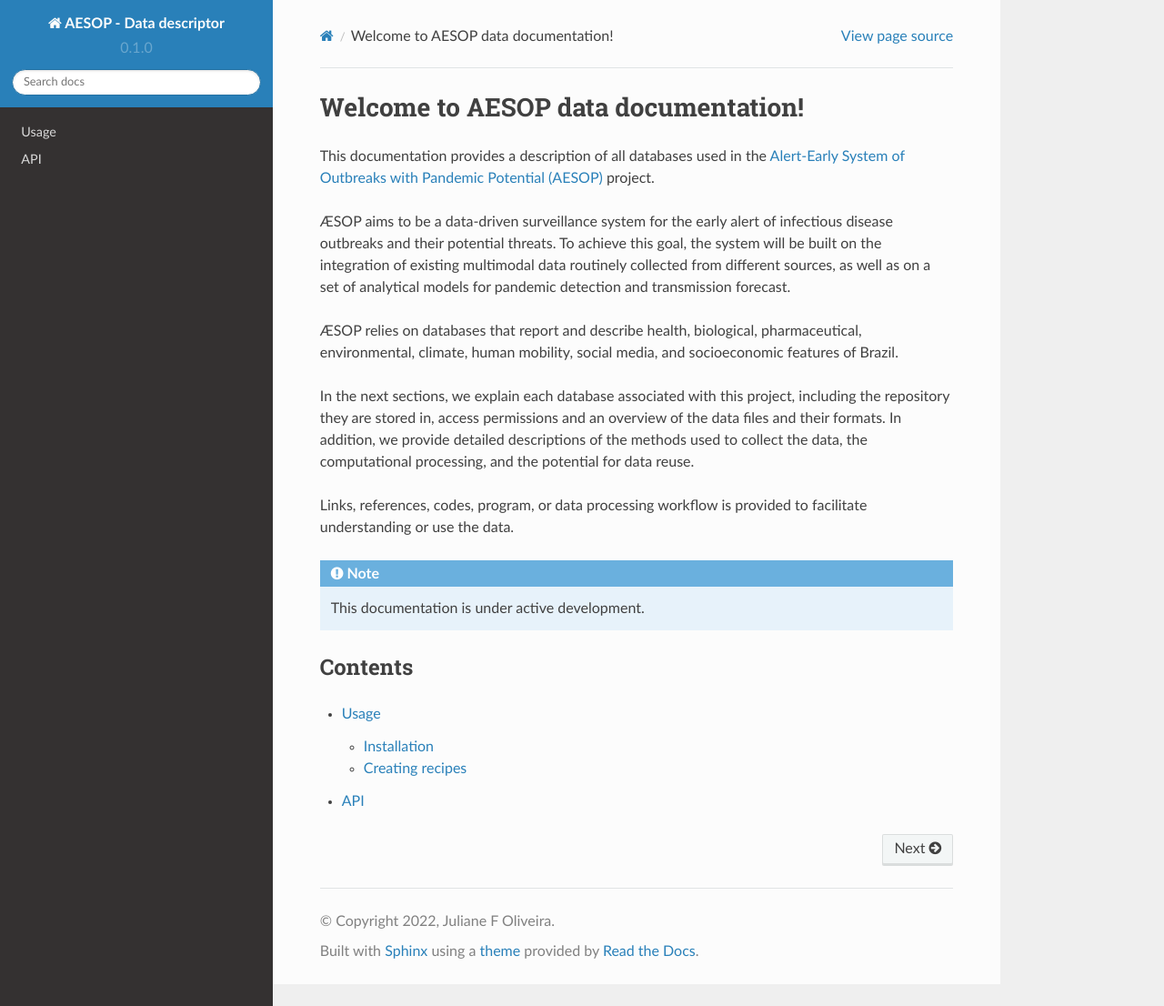
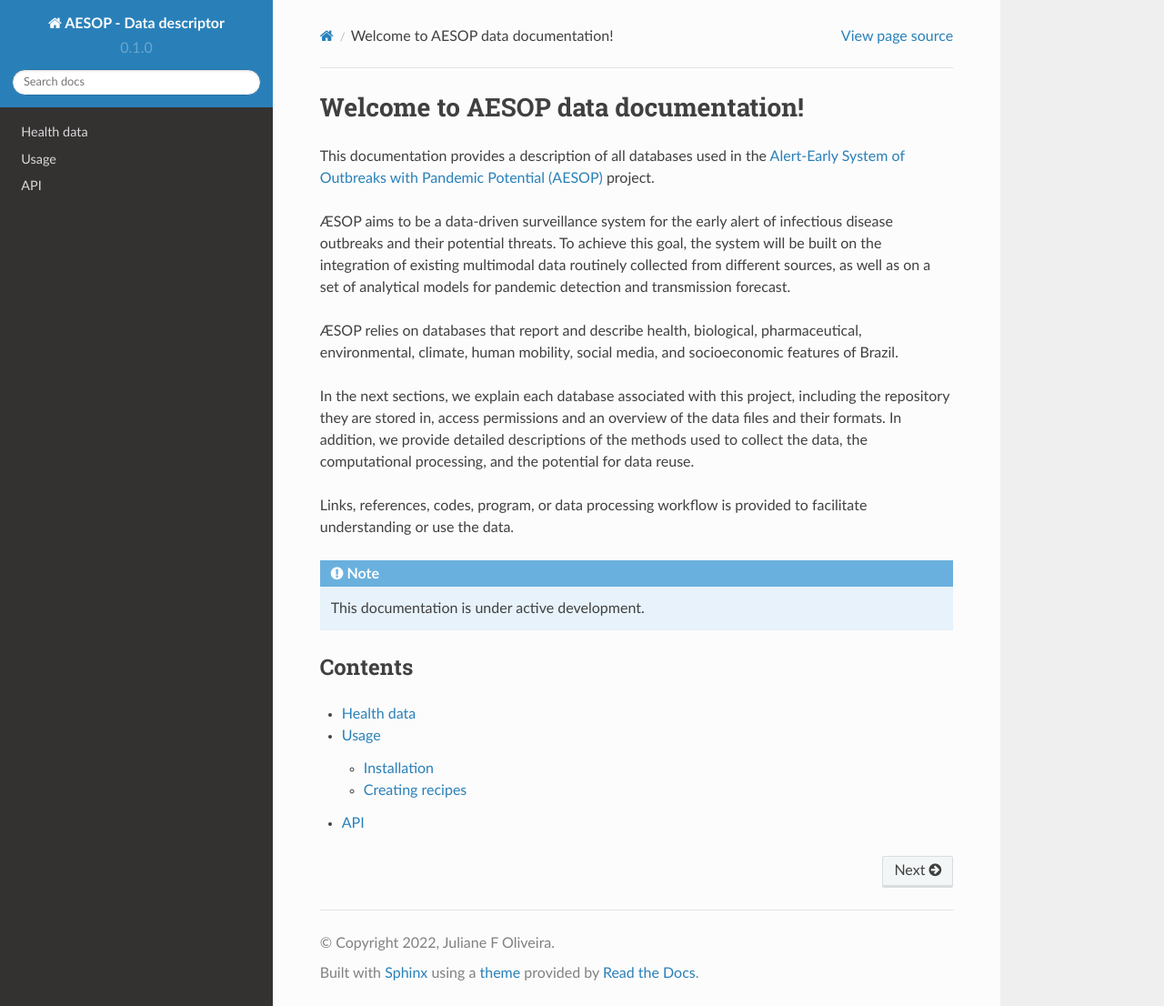
Before and after one commit to cidacslab/AESOP-Data-Documentation, a Sphinx documentation site: the page built from docs/source/index.rst, in a window 1280 px wide and 1106 px high. Shown: the whole window at 91% size. Built offline with Sphinx 7.4.7 and the Read the Docs theme 2.0.0, drawn with Linux system fonts in a browser that asks for light colours.

Commit message:
Update health.rst

```diff
--- a/docs/source/health.rst
+++ b/docs/source/health.rst
@@ -1 +1,2 @@
-Oi
+Health data
+=====
```
